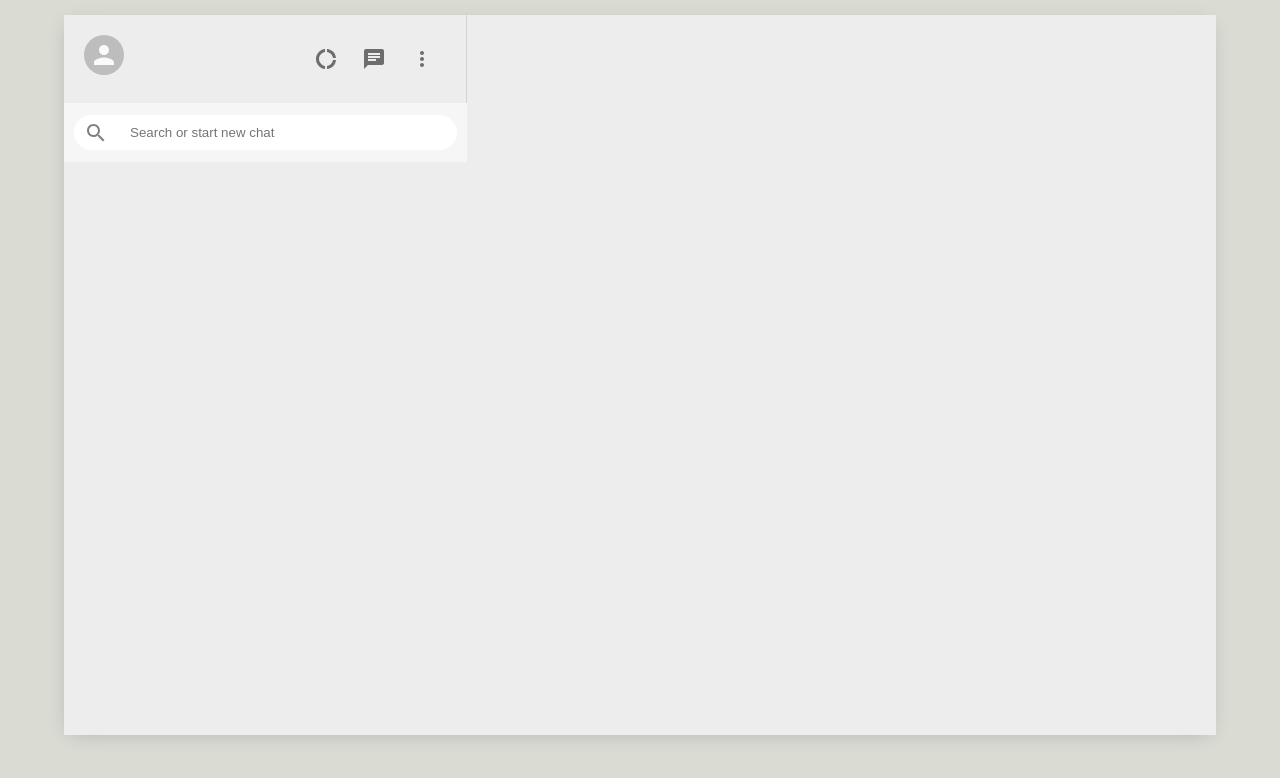
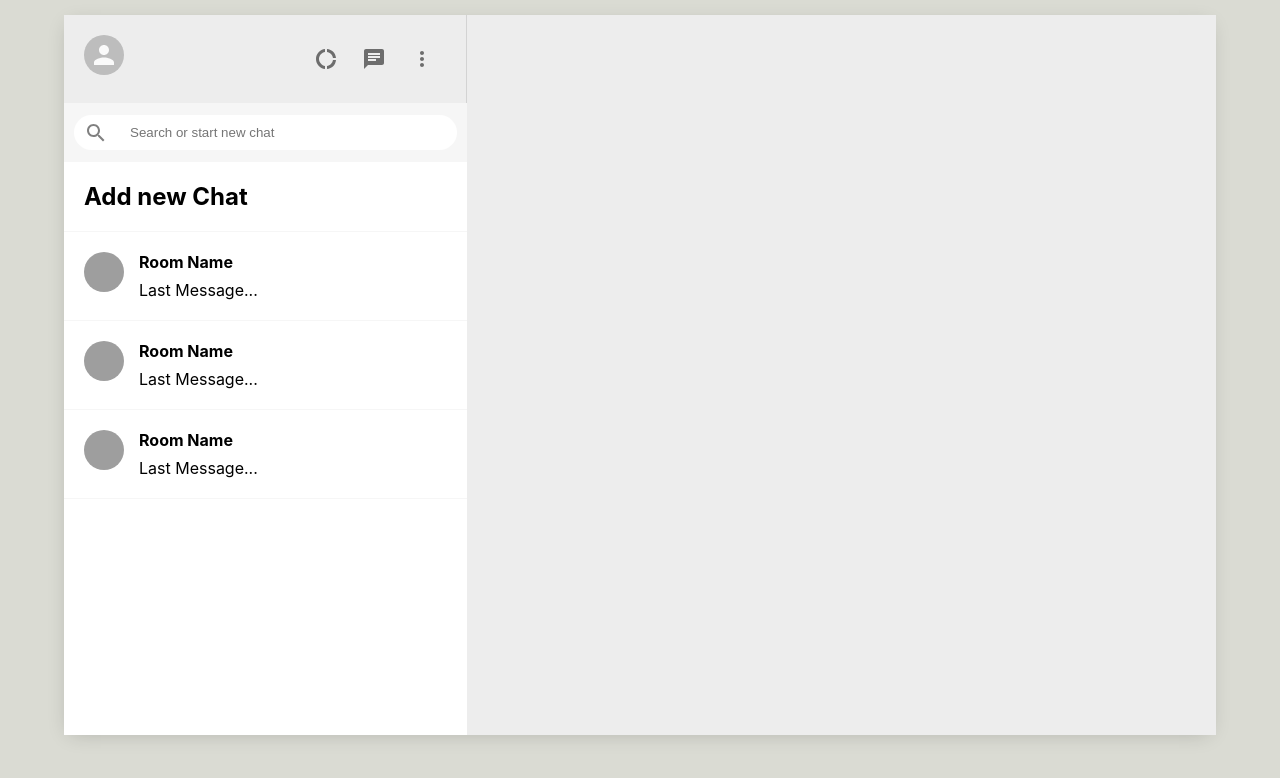
Before and after one commit to gedyeyasu/squad-whatsApp, a React (Create React App) app: page / in a window 1280 px wide. Shown: the top 778 px of the page. Built offline with nearby package versions, Linux system fonts and the light colour scheme; grey boxes are pictures that could not be loaded; the HTML template or start-up script is replaced by a standard one.

Commit message:
finished Sidebar UI

```diff
--- a/src/Chat.js
+++ b/src/Chat.js
@@ -2,7 +2,7 @@
 import "./Chat.css";
 
 function Chat() {
-  return <div></div>;
+  return <div className="chat"></div>;
 }
 
 export default Chat;
--- a/src/Sidebar.css
+++ b/src/Sidebar.css
@@ -1,4 +1,6 @@
 .sidebar {
+  display: flex;
+  flex-direction: column;
   flex: 0.35;
 }
 .sidebar__search {
@@ -40,3 +42,8 @@
   margin-right: 2vw;
   font-size: 24px !important;
 }
+.sidebar__chats {
+  flex: 1;
+  background-color: white;
+  overflow-y: scroll;
+}
--- a/src/Sidebar.js
+++ b/src/Sidebar.js
@@ -5,6 +5,7 @@
 import ChatIcon from "@material-ui/icons/Chat";
 import MoreVertIcon from "@material-ui/icons/MoreVert";
 import { SearchOutlined } from "@material-ui/icons";
+import SidebarChat from "./SidebarChat";
 
 function Sidebar() {
   return (
@@ -29,7 +30,12 @@
           <input placeholder="Search or start new chat" type="text"></input>
         </div>
       </div>
-      <div className="sidebar__chats"></div>
+      <div className="sidebar__chats">
+        <SidebarChat addNewChat />
+        <SidebarChat />
+        <SidebarChat />
+        <SidebarChat />
+      </div>
     </div>
   );
 }
--- /dev/null
+++ b/src/SidebarChat.css
@@ -0,0 +1,17 @@
+.sidebarChat {
+  display: flex;
+  padding: 20px;
+  cursor: pointer;
+  border-bottom: 1px solid #f6f6f6;
+}
+.sidebarChat:hover {
+  background-color: #ebebeb;
+}
+.sidebarChat__info > h2 {
+  font-size: 16px;
+  margin-bottom: 8px;
+}
+
+.sidebarChat__info {
+  margin-left: 15px;
+}
--- /dev/null
+++ b/src/SidebarChat.js
@@ -0,0 +1,34 @@
+import React, { useEffect, useState } from "react";
+import "./SidebarChat.css";
+import { Avatar } from "@material-ui/core";
+
+function SidebarChat({ addNewChat }) {
+  //react hook to get a random avatar
+  const [seed, setSeed] = useState("");
+  useEffect(() => {
+    setSeed(Math.floor(Math.random() * 5000));
+  }, []);
+
+  const createChat = () => {
+    const roomName = prompt("please enter name for chat");
+    if (roomName) {
+      // do some clever  database stuff...
+    }
+  };
+
+  return !addNewChat ? (
+    <div className="sidebarChat">
+      <Avatar src={`https://avatars.dicebear.com/api/human/${seed}.svg`} />
+      <div className="sidebarChat__info">
+        <h2>Room Name</h2>
+        <p>Last Message...</p>
+      </div>
+    </div>
+  ) : (
+    <div onClick={createChat} className="sidebarChat">
+      <h2>Add new Chat</h2>
+    </div>
+  );
+}
+
+export default SidebarChat;
```
